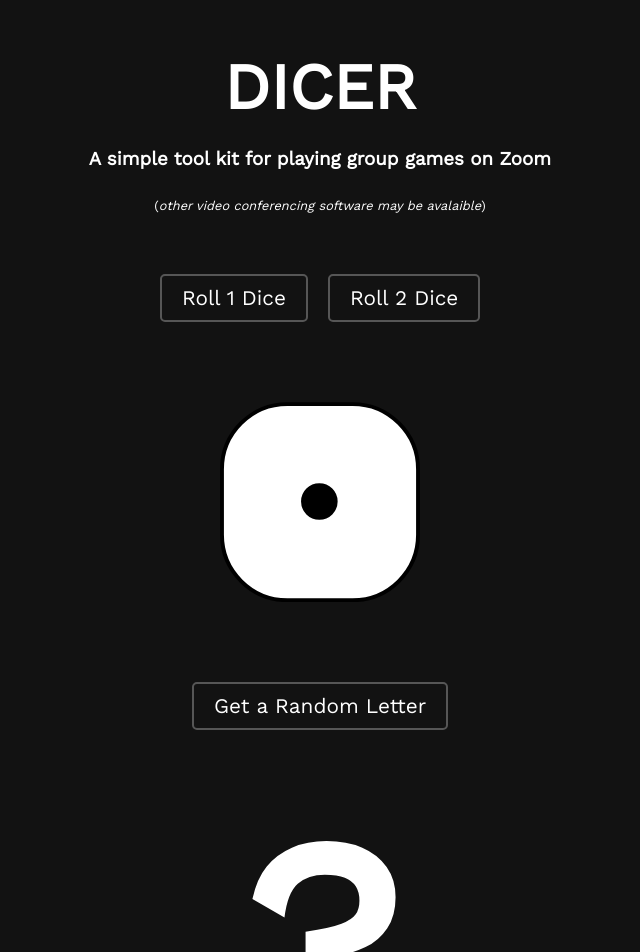
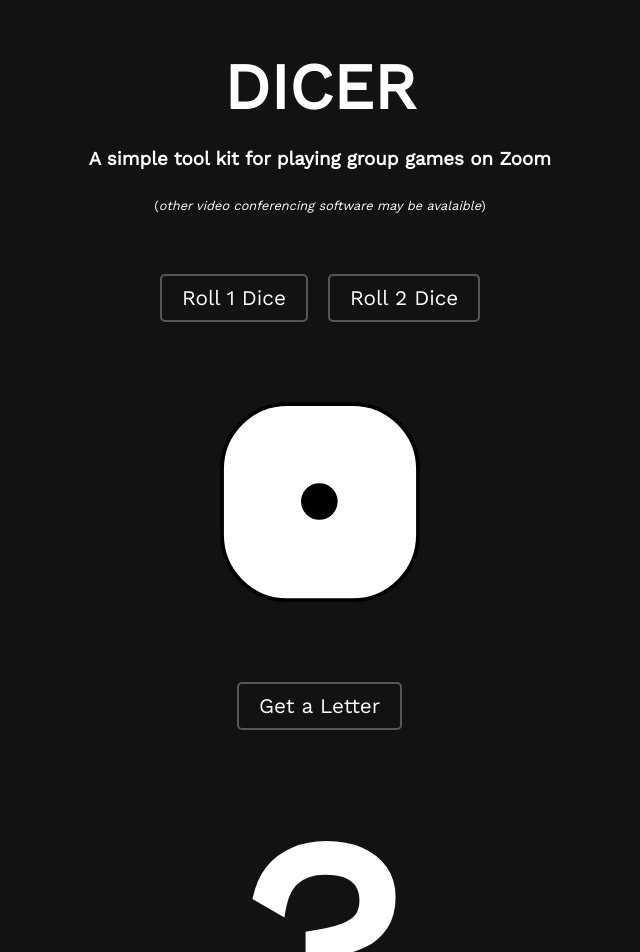
Before and after one commit to dnirns/dicer, a React (Create React App) app: page / in a window 1280 px wide. Shown: the top 952 px of the page, without its empty margins (320-960 px from the left). Built offline with nearby package versions, Linux system fonts and the light colour scheme; a web font is replaced by a local one.

Commit message:
fixing letter bug

```diff
--- a/src/components/Letter.js
+++ b/src/components/Letter.js
@@ -20,7 +20,7 @@
     <>
       <div className='letter-container '>
         <button className='hvr-grow' onClick={letterGenerator}>
-          Get a Random Letter
+          Get a Letter
         </button>
 
           <h1 className={`letter ${bounce}`}>{letter}</h1>
--- a/src/styles/main.css
+++ b/src/styles/main.css
@@ -52,7 +52,6 @@
 }
 
 .letter-container {
-  flex-direction: column;
   margin: 50px;
 }
 
```
Also changed, not shown: 1 other file (tests, documents, lock files or other folders).
